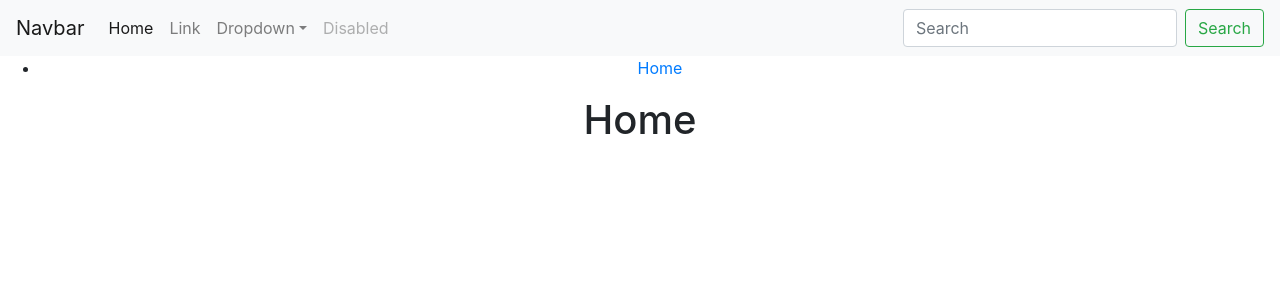
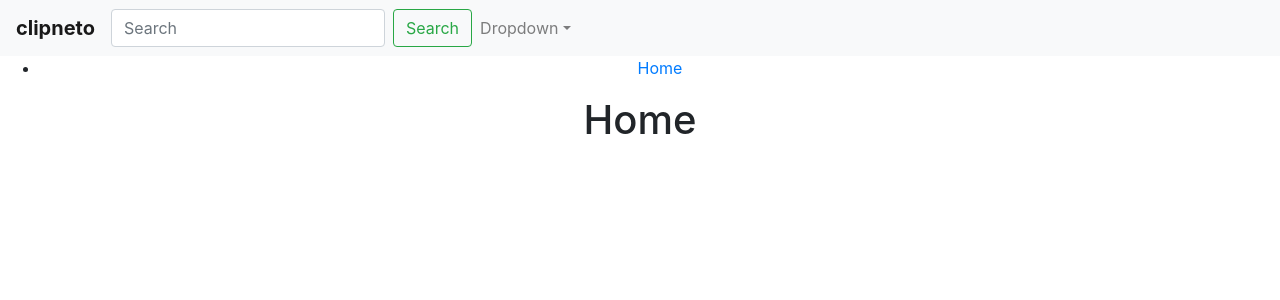
Before and after one commit to daia27/syneto, a React (Create React App) app: page / in a window 1280 px wide. Shown: the top 300 px of the page. Built offline with nearby package versions, Linux system fonts and the light colour scheme.

Commit message:
Created context, created Search component, added youtube api component

```diff
--- a/package.json
+++ b/package.json
@@ -7,7 +7,10 @@
     "@types/node": "11.11.1",
     "@types/react": "16.8.7",
     "@types/react-dom": "16.8.2",
+    "axios": "^0.18.0",
     "bootstrap": "^4.3.1",
+    "google-auth-library": "^3.1.0",
+    "googleapis": "^38.0.0",
     "react": "^16.8.4",
     "react-dom": "^16.8.4",
     "react-router-dom": "^4.3.1",
--- a/src/App.tsx
+++ b/src/App.tsx
@@ -4,14 +4,18 @@ import './App.scss';
 import "bootstrap/dist/css/bootstrap.css"
 import Home from "./views/Home";
 import Navbar from "./components/Navbar";
+import {AppContext} from './Context';
 
 class App extends Component {
+
+
   render() {
     return (
+        <AppContext.Provider value={{state: this.state, setState: this.setState}}>
             <div className="App">
-          <Navbar/>
                 <Router>
                   <div>
+                      <Navbar/>
                       <ul>
                           <li>
                               <Link to="/">Home</Link>
@@ -22,6 +26,7 @@ class App extends Component {
                   </div>
                 </Router>
             </div>
+        </AppContext.Provider>
     );
   }
 }
--- /dev/null
+++ b/src/Context.tsx
@@ -0,0 +1,3 @@
+import React from 'react'
+
+export const AppContext = React.createContext({});
--- a/src/components/Navbar.tsx
+++ b/src/components/Navbar.tsx
@@ -1,10 +1,12 @@
 import React, { Component } from 'react';
+import {Link} from "react-router-dom";
+import Search from "./Search";
 
 class Navbar extends Component {
     render() {
         return (
             <nav className="navbar navbar-expand-lg navbar-light bg-light">
-                <a className="navbar-brand" href="#">Navbar</a>
+                <Link to="/" className="navbar-brand"><strong>clipneto</strong></Link>
                 <button className="navbar-toggler" type="button" data-toggle="collapse"
                         data-target="#navbarSupportedContent" aria-controls="navbarSupportedContent"
                         aria-expanded="false" aria-label="Toggle navigation">
@@ -12,13 +14,8 @@ class Navbar extends Component {
                 </button>
 
                 <div className="collapse navbar-collapse" id="navbarSupportedContent">
+                    <Search/>
                     <ul className="navbar-nav mr-auto">
-                        <li className="nav-item active">
-                            <a className="nav-link" href="#">Home <span className="sr-only">(current)</span></a>
-                        </li>
-                        <li className="nav-item">
-                            <a className="nav-link" href="#">Link</a>
-                        </li>
                         <li className="nav-item dropdown">
                             <a className="nav-link dropdown-toggle" href="#" id="navbarDropdown" role="button"
                                data-toggle="dropdown" aria-haspopup="true" aria-expanded="false">
@@ -31,14 +28,7 @@ class Navbar extends Component {
                                 <a className="dropdown-item" href="#">Something else here</a>
                             </div>
                         </li>
-                        <li className="nav-item">
-                            <a className="nav-link disabled" href="#" tabIndex={-1} aria-disabled="true">Disabled</a>
-                        </li>
                     </ul>
-                    <form className="form-inline my-2 my-lg-0">
-                        <input className="form-control mr-sm-2" type="search" placeholder="Search" aria-label="Search"/>
-                            <button className="btn btn-outline-success my-2 my-sm-0" type="submit">Search</button>
-                    </form>
                 </div>
             </nav>
         );
--- /dev/null
+++ b/src/components/Search.tsx
@@ -0,0 +1,36 @@
+import React, {Component, ReactComponentElement} from 'react';
+import {AppContext} from '../Context';
+
+class Search extends Component {
+    state = {
+        term: ''
+    };
+
+    handleChange(event: React.ChangeEvent<HTMLInputElement>){
+        this.setState({
+            term: event.target.value
+        })
+    }
+
+    handleSubmit(event: React.FormEvent<HTMLFormElement>){
+       event.preventDefault();
+    }
+
+    render() {
+        return (
+            <form className="form-inline my-2 my-lg-0" onSubmit={this.handleSubmit}>
+                <input className="form-control mr-sm-2" type="search" placeholder="Search" aria-label="Search" onChange={this.handleChange} value={this.state.term}/>
+                <button className="btn btn-outline-success my-2 my-sm-0" type="submit">Search</button>
+            </form>
+        );
+    }
+}
+
+const withContext = (Component: typeof Search) => {
+    return (props:any) => (
+        <AppContext.Consumer>
+            {(context) => <Component {...props} context={context}/>}
+        </AppContext.Consumer>
+    )
+};
+export default withContext(Search);
```
Also changed, not shown: src/api/youtube.tsx (added, +11 -0 lines), 1 other file (tests, documents, lock files or other folders). Lines whose indentation alone changed are shown as unchanged.
